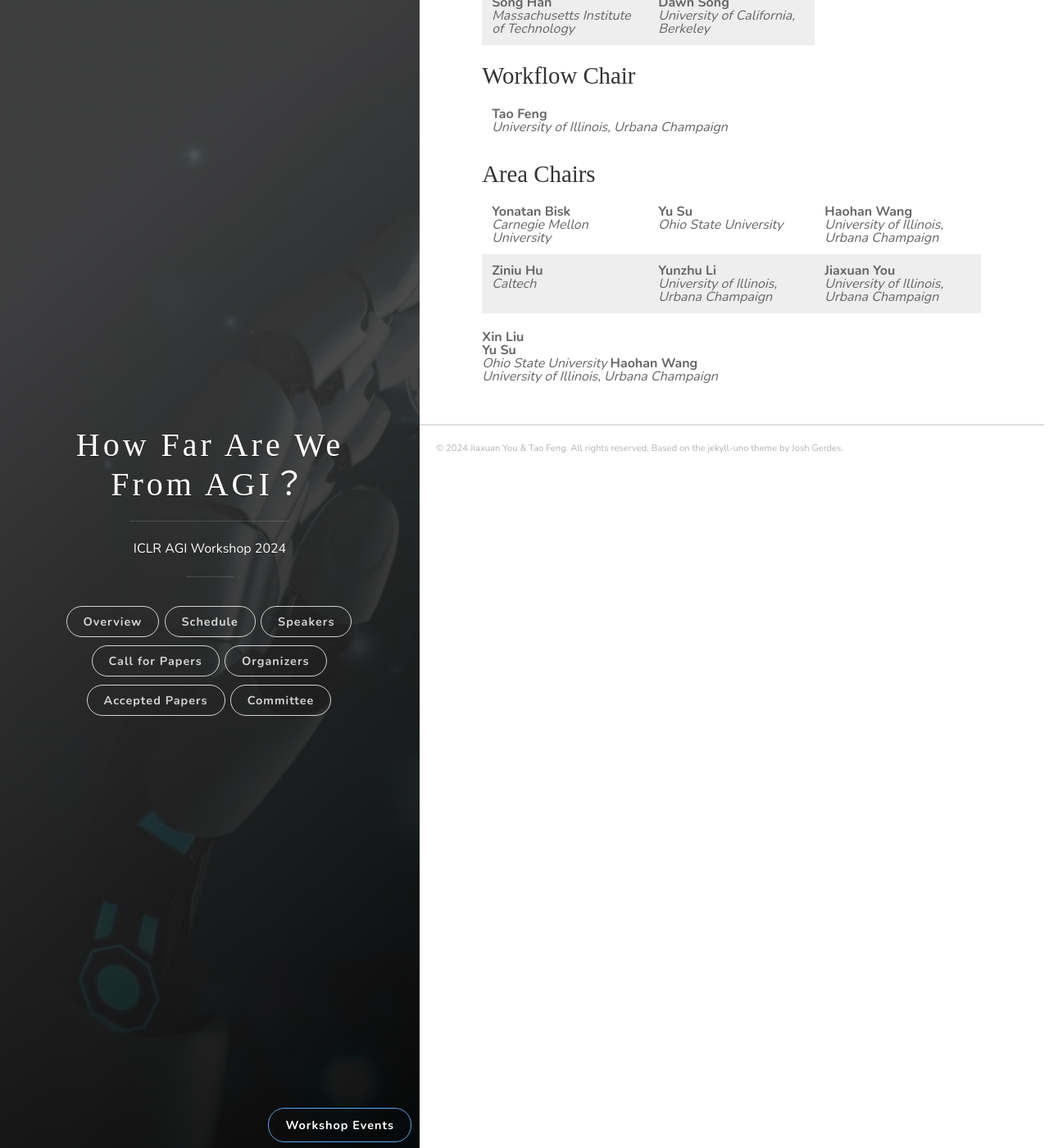
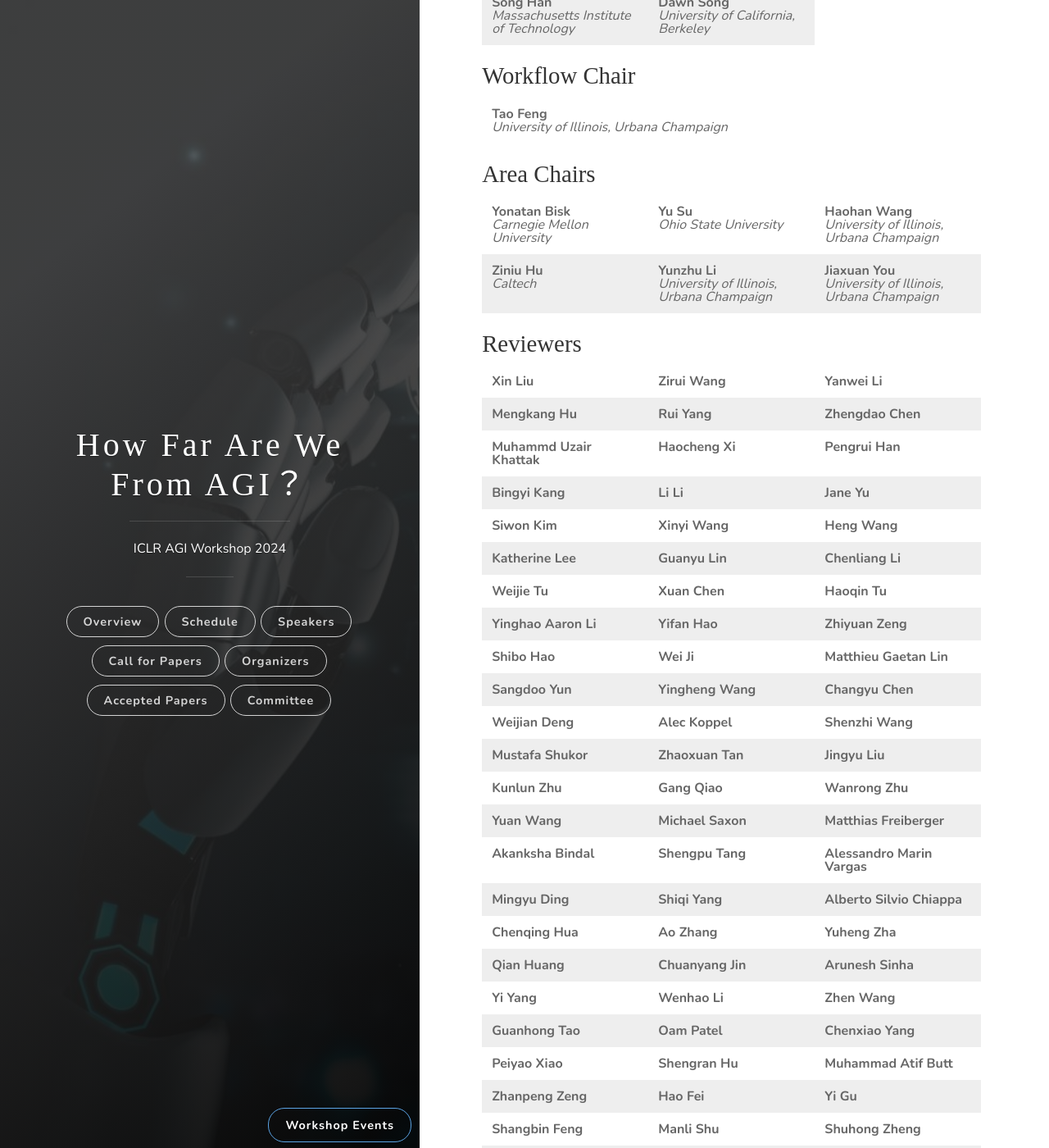
Before and after one commit to AGIWorkshop/agiworkshop.github.io, a Jekyll site: the page built from _posts/2024/pcom.md, in a window 1280 px wide and 1400 px high, scrolled down 270 px. Shown: the whole window at 82% size. Built offline with Jekyll 4.4.1, drawn with Linux system fonts in a browser that asks for light colours; some web fonts are replaced; some of the changed text lies outside the part shown.

Commit message:
Update pcom.md

```diff
--- a/_posts/2024/pcom.md
+++ b/_posts/2024/pcom.md
@@ -40,9 +40,152 @@ year: 2024
 </tr>
 </table>
 
+### Reviewers
 
+<table>
 <tr>
     <td><strong>Xin Liu<br></strong></td>
-    <td><strong>Yu Su</strong><br><em>Ohio State University</em></td>
-    <td><strong>Haohan Wang</strong><br><em>University of Illinois, Urbana Champaign</em></td>
+    <td><strong>Zirui Wang<br></strong></td>
+    <td><strong>Yanwei Li<br></strong></td>
 </tr>
+<tr>
+    <td><strong>Mengkang Hu<br></strong></td>
+    <td><strong>Rui Yang<br></strong></td>
+    <td><strong>Zhengdao Chen<br></strong></td>
+</tr>
+<tr>
+    <td><strong>Muhammd Uzair Khattak<br></strong></td>
+    <td><strong>Haocheng Xi<br></strong></td>
+    <td><strong>Pengrui Han<br></strong></td>
+</tr>
+<tr>
+    <td><strong>Bingyi Kang<br></strong></td>
+    <td><strong>Li Li<br></strong></td>
+    <td><strong>Jane Yu<br></strong></td>
+</tr>
+<tr>
+    <td><strong>Siwon Kim<br></strong></td>
+    <td><strong>Xinyi Wang<br></strong></td>
+    <td><strong>Heng Wang<br></strong></td>
+</tr>
+<tr>
+    <td><strong>Katherine Lee<br></strong></td>
+    <td><strong>Guanyu Lin<br></strong></td>
+    <td><strong>Chenliang Li<br></strong></td>
+</tr>
+<tr>
+    <td><strong>Weijie Tu<br></strong></td>
+    <td><strong>Xuan Chen<br></strong></td>
+    <td><strong>Haoqin Tu<br></strong></td>
+</tr>
+<tr>
+    <td><strong>Yinghao Aaron Li<br></strong></td>
+    <td><strong>Yifan Hao<br></strong></td>
+    <td><strong>Zhiyuan Zeng<br></strong></td>
+</tr>
+<tr>
+    <td><strong>Shibo Hao<br></strong></td>
+    <td><strong>Wei Ji<br></strong></td>
+    <td><strong>Matthieu Gaetan Lin<br></strong></td>
+</tr>
+<tr>
+    <td><strong>Sangdoo Yun<br></strong></td>
+    <td><strong>Yingheng Wang<br></strong></td>
+    <td><strong>Changyu Chen<br></strong></td>
+</tr>
+<tr>
+    <td><strong>Weijian Deng<br></strong></td>
+    <td><strong>Alec Koppel<br></strong></td>
+    <td><strong>Shenzhi Wang<br></strong></td>
+</tr>
+<tr>
+    <td><strong>Mustafa Shukor<br></strong></td>
+    <td><strong>Zhaoxuan Tan<br></strong></td>
+    <td><strong>Jingyu Liu<br></strong></td>
+</tr>
+<tr>
+    <td><strong>Kunlun Zhu<br></strong></td>
+    <td><strong>Gang Qiao<br></strong></td>
+    <td><strong>Wanrong Zhu<br></strong></td>
+</tr>
+<tr>
+    <td><strong>Yuan Wang<br></strong></td>
+    <td><strong>Michael Saxon<br></strong></td>
+    <td><strong>Matthias Freiberger<br></strong></td>
+</tr>
+<tr>
+    <td><strong>Akanksha Bindal<br></strong></td>
+    <td><strong>Shengpu Tang<br></strong></td>
+    <td><strong>Alessandro Marin Vargas<br></strong></td>
+</tr>
+<tr>
+    <td><strong>Mingyu Ding<br></strong></td>
+    <td><strong>Shiqi Yang<br></strong></td>
+    <td><strong>Alberto Silvio Chiappa<br></strong></td>
+</tr>
+<tr>
+    <td><strong>Chenqing Hua<br></strong></td>
+    <td><strong>Ao Zhang<br></strong></td>
+    <td><strong>Yuheng Zha<br></strong></td>
+</tr>
+<tr>
+    <td><strong>Qian Huang<br></strong></td>
+    <td><strong>Chuanyang Jin<br></strong></td>
+    <td><strong>Arunesh Sinha<br></strong></td>
+</tr>
+<tr>
+    <td><strong>Yi Yang<br></strong></td>
+    <td><strong>Wenhao Li<br></strong></td>
+    <td><strong>Zhen Wang<br></strong></td>
+</tr>
+<tr>
+    <td><strong>Guanhong Tao<br></strong></td>
+    <td><strong>Oam Patel<br></strong></td>
+    <td><strong>Chenxiao Yang<br></strong></td>
+</tr>
+<tr>
+    <td><strong>Peiyao Xiao<br></strong></td>
+    <td><strong>Shengran Hu<br></strong></td>
+    <td><strong>Muhammad Atif Butt<br></strong></td>
+</tr>
+<tr>
+    <td><strong>Zhanpeng Zeng<br></strong></td>
+    <td><strong>Hao Fei<br></strong></td>
+    <td><strong>Yi Gu<br></strong></td>
+</tr>
+<tr>
+    <td><strong>Shangbin Feng<br></strong></td>
+    <td><strong>Manli Shu<br></strong></td>
+    <td><strong>Shuhong Zheng<br></strong></td>
+</tr>
+<tr>
+    <td><strong>Hongyu Zhou<br></strong></td>
+    <td><strong>Hwaran Lee<br></strong></td>
+    <td><strong>Yuan Yao<br></strong></td>
+</tr>
+<tr>
+    <td><strong>Zhiruo Wang<br></strong></td>
+    <td><strong>Ruichen Li<br></strong></td>
+    <td><strong>Ling Li<br></strong></td>
+</tr>
+<tr>
+    <td><strong>Lijun Yu<br></strong></td>
+    <td><strong>Jiawei Gao<br></strong></td>
+    <td><strong>Haofei Yu<br></strong></td>
+</tr>
+<tr>
+    <td><strong>Yifan Yang<br></strong></td>
+    <td><strong>Haruka Kiyohara<br></strong></td>
+    <td><strong>Tao Feng<br></strong></td>
+</tr>
+<tr>
+    <td><strong>Anqi Li<br></strong></td>
+    <td><strong>Zecheng Zhang<br></strong></td>
+    <td><strong>Vaisakh Shaj<br></strong></td>
+</tr>
+<tr>
+    <td><strong>Wenbo Guo<br></strong></td>
+    <td><strong>Daphne Ippolito<br></strong></td>
+    <td><strong>Zhendong Chu<br></strong></td>
+</tr>
+<table>
```
